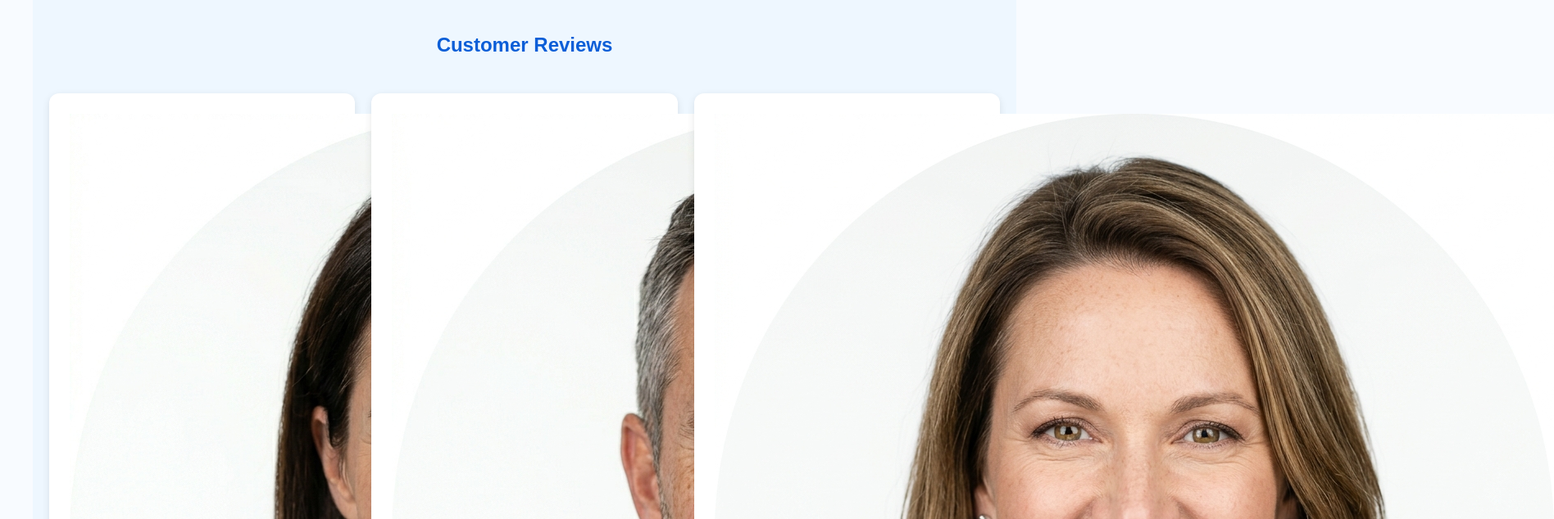
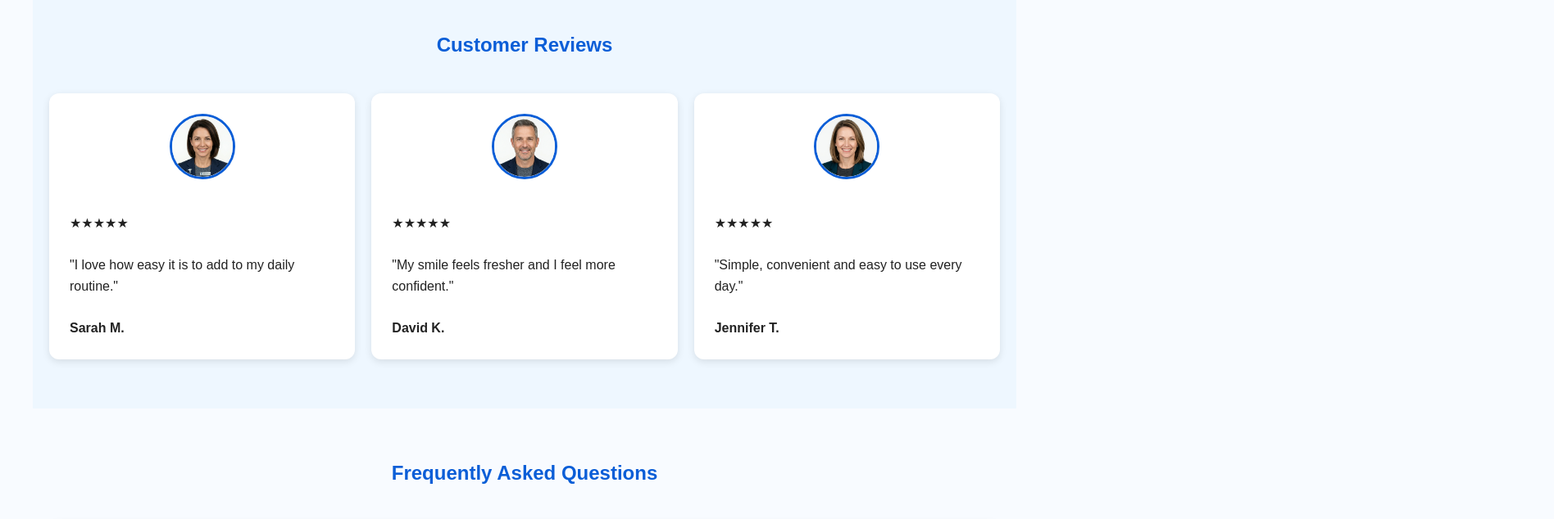
Before and after one commit to vashisthchetan011-svg/HealthySmile, a plain HTML site: page index.html in a window 1280 px wide. Shown: the part 1100-1734 px from the top of the page at 82% size, 1896 px wide, since content can reach past the window. Drawn offline with Linux system fonts and the light colour scheme.

Commit message:
Add styles for review images
Added styles for review images in the index.html file.

```diff
--- a/index.html
+++ b/index.html
@@ -129,6 +129,15 @@ font-size:14px;
 background:#222;
 color:white;
 }
+.review-img{
+width:80px;
+height:80px;
+border-radius:50%;
+object-fit:cover;
+display:block;
+margin:0 auto 15px auto;
+border:3px solid #0b5ed7;
+}
 </style></head><body><section class="hero">
 <img src="hero.jpg" alt="Healthy Smile"><h1>Support A Healthier Smile Naturally</h1><p>
 Discover a simple daily solution designed to support healthy gums,
```
